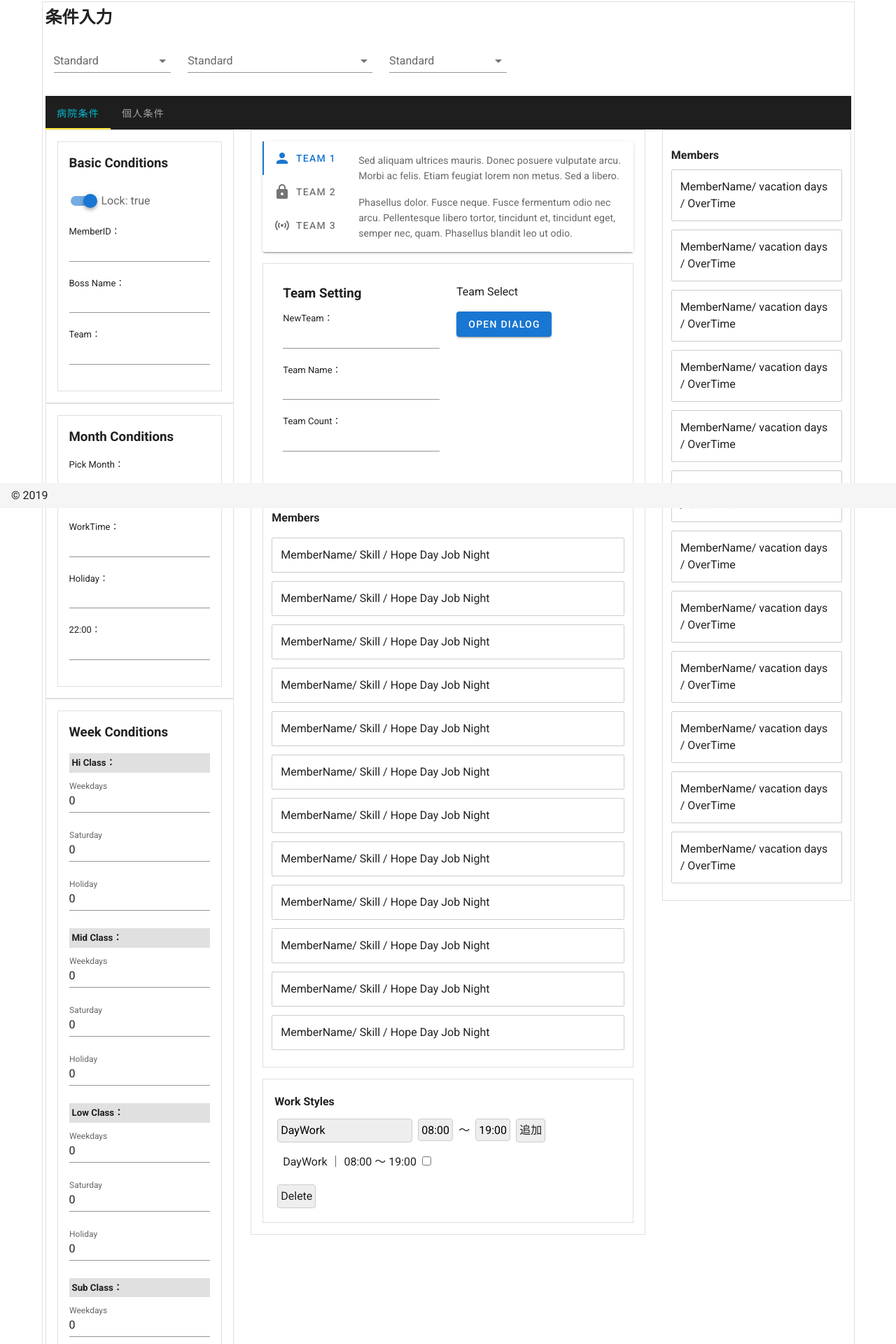
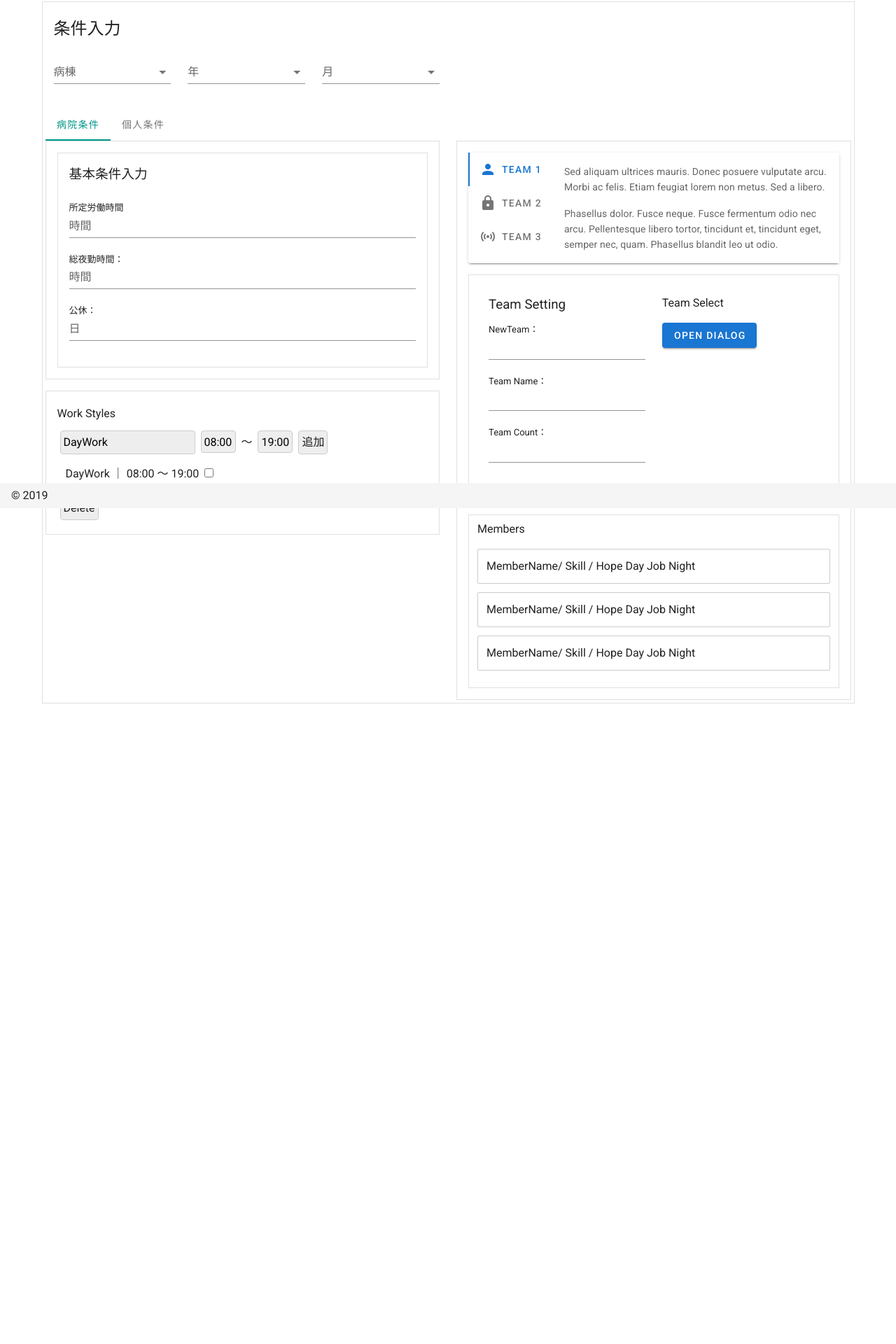
Before and after one commit to BoxPistols/nuxt-vuetify-20120, a Nuxt app: page /setting in a window 1280 px wide. Shown: the part 74-1994 px from the top of the page at 70% size. After the commit the page ends 1127 px from the top, so only its background shows below. Built offline with nearby package versions, Linux system fonts and the light colour scheme.

Commit message:
date select

```diff
--- a/pages/setting.vue
+++ b/pages/setting.vue
@@ -7,57 +7,52 @@
 
         <v-row no-gutters>
           <v-col lg="6">
-            <h2>条件入力</h2>
+            <h2 class="mt-4 ml-3">条件入力</h2>
             <div class="d-inline-flex">
               <v-col cols="4">
-                <v-select :items="teams" label="Standard"></v-select>
-              </v-col>
-              <v-col cols="6">
-                <v-select :items="teams" label="Standard"></v-select>
+                <v-select :items="teams" label="病棟"></v-select>
               </v-col>
               <v-col cols="4">
-                <v-select :items="teams" label="Standard"></v-select>
+                <v-select :items="year" label="年"></v-select>
+              </v-col>
+              <v-col cols="4">
+                <v-select :items="month" label="月"></v-select>
               </v-col>
             </div>
           </v-col>
         </v-row>
 
-        <v-tabs color="cyan" dark slider-color="yellow">
-          <v-tab ripple>
-            病院条件
-          </v-tab>
-          <v-tab ripple>
-            個人条件
-          </v-tab>
+        <v-tabs color="teal" slider-color="teal">
+          <v-tab ripple>病院条件</v-tab>
+          <v-tab ripple>個人条件</v-tab>
 
           <!-- tab1 -->
           <v-tab-item>
             <v-row>
               <!-- Layout-Left  -->
-              <v-col cols="3" style="">
+              <v-col cols="6" style="">
                 <!-- Basic Conditions -->
                 <v-card class="pa-1" outlined tile>
                   <v-col cols="12">
                     <v-card class="pa-1" outlined tile>
                       <v-col cols="12">
-                        <h3 class="pb-2">Basic Conditions</h3>
-                        <v-switch v-model="switch1" :label="`Lock: ${switch1.toString()}`"></v-switch>
-                        <div class="d-flex flex-column">
-                          <div class="form_title">MemberID：</div>
+                        <h3 class="pb-2">基本条件入力</h3>
+                        <div class="mt-4 d-flex flex-column">
+                          <div class="form_title">所定労働時間</div>
                           <div class="form_field">
-                            <v-text-field label="" single-line></v-text-field>
+                            <v-text-field label="時間" single-line></v-text-field>
                           </div>
                         </div>
                         <div class="d-flex flex-column">
-                          <div class="form_title">Boss Name：</div>
+                          <div class="form_title">総夜勤時間：</div>
                           <div class="form_field">
-                            <v-text-field label="" single-line></v-text-field>
+                            <v-text-field label="時間" single-line></v-text-field>
                           </div>
                         </div>
                         <div class="d-flex flex-column">
-                          <div class="form_title">Team：</div>
+                          <div class="form_title">公休：</div>
                           <div class="form_field">
-                            <v-text-field label="" single-line></v-text-field>
+                            <v-text-field label="日" single-line></v-text-field>
                           </div>
                         </div>
                       </v-col>
@@ -66,109 +61,46 @@
                 </v-card>
                 <!-- /Basic Conditions -->
 
-                <!-- Month Conditions -->
-                <v-card class="pa-1" outlined tile>
-                  <v-col cols="12">
-                    <v-card class="pa-1" outlined tile>
-                      <v-col cols="12">
-                        <h3 class="pb-4">Month Conditions </h3>
-                        <!-- Date Picker -->
-                        <div class="d-flex flex-column">
-                          <div class="form_title">Pick Month：</div>
-                          <div class="form_field">
-                            <v-menu ref="menu" v-model="menu" :close-on-content-click="false" :return-value.sync="date" transition="scale-transition" offset-y max-width="290px" min-width="290px">
-                              <template v-slot:activator="{ on }">
-                                <v-text-field v-model="date" label="" prepend-icon="event" readonly v-on="on"></v-text-field>
-                              </template>
-                              <v-date-picker v-model="date" type="month" :landscape="landscape" :reactive="reactive" locale="jp-ja" :day-format="date => new Date(date).getDate()" no-title scrollable>
-                                <v-spacer></v-spacer>
-                                <v-btn text color="primary" @click="menu = false">Cancel</v-btn>
-                                <v-btn text color="primary" @click="$refs.menu.save(date)">OK</v-btn>
-                              </v-date-picker>
-                            </v-menu>
-                          </div>
-                        </div>
-                        <!-- / Date Picker -->
 
-                        <div class="d-flex flex-column">
-                          <div class="form_title">WorkTime：</div>
-                          <div class="form_field">
-                            <v-text-field label="" single-line></v-text-field>
-                          </div>
-                        </div>
-                        <div class="d-flex flex-column">
-                          <div class="form_title">Holiday：</div>
-                          <div class="form_field">
-                            <v-text-field label="" single-line></v-text-field>
-                          </div>
-                        </div>
 
-                        <div class="d-flex flex-column">
-                          <div class="form_title">22:00：</div>
-                          <div class="form_field">
-                            <v-text-field label="" single-line></v-text-field>
-                          </div>
-                        </div>
-                      </v-col>
-                    </v-card>
+                <!-- ToDo List -->
+                <v-card class="totoList pa-1 mt-4" outlined tile>
+                  <v-col cols="12" class="">
+                    <div>
+                      <h4 class="totoList pt-1 mb-2">Work Styles</h4>
+                      <!-- v-on:keyup.enter="addTodo(newItemTitle) -->
+                      <input type="text" placeholder="input Style" v-model="newItemTitle">
+
+                      <select v-model="newItemSelect">
+                        <option value="08:00">08:00</option>
+                        <option value="22:00">22:00</option>
+                        <option value="12:00">12:00</option>
+                      </select>
+                      〜
+                      <select v-model="newItemJob">
+                        <option value="19:00">19:00</option>
+                        <option value="12:00">12:00</option>
+                        <option value="6:00">6:00</option>
+                      </select>
+
+                      <button type="button" name="button" v-on:click="addTodo(newItemTitle, newItemSelect, newItemJob)">追加</button>
+                    </div>
+
+                    <ul>
+                      <li v-for="item in items" :key="item.index">
+                        <p>
+                          <label v-bind:class="{ done: item.isChecked }">
+                            {{ item.title }} ｜ {{ item.selItem }} 〜 {{ item.itemJob }} <input type="checkbox" v-model="item.isChecked">
+                          </label>
+                        </p>
+                      </li>
+                    </ul>
+
+                    <button v-on:click="deleteTodo()">Delete</button>
+
                   </v-col>
                 </v-card>
-                <!-- /Month Conditions -->
-
-                <!-- Week Conditions -->
-                <v-card class="pa-1" outlined tile>
-                  <v-col cols="12">
-                    <v-card class="pa-1" outlined tile>
-                      <v-col cols="12">
-                        <h3 class="pb-3">Week Conditions</h3>
-                        <!-- <h4 class="pb-1">Weekdays</h4> -->
-
-                        <div class="d-flex flex-column">
-                          <h5 class="grey lighten-2 pa-1 mb-2 mt-1">Hi Class：</h5>
-                          <div class="form_title"></div>
-                          <div class="form_field">
-                            <v-text-field label="Weekdays" value="0" type="number" suffix=""></v-text-field>
-                            <v-text-field label="Saturday" value="0" type="number" suffix=""></v-text-field>
-                            <v-text-field label="Holiday" value="0" type="number" suffix=""></v-text-field>
-                          </div>
-                        </div>
-
-                        <div class="d-flex flex-column">
-                          <h5 class="grey lighten-2 pa-1 mb-2 mt-1">Mid Class：</h5>
-                          <div class="form_title"></div>
-                          <div class="form_field">
-                            <v-text-field label="Weekdays" value="0" type="number" suffix=""></v-text-field>
-                            <v-text-field label="Saturday" value="0" type="number" suffix=""></v-text-field>
-                            <v-text-field label="Holiday" value="0" type="number" suffix=""></v-text-field>
-                          </div>
-                        </div>
-
-                        <div class="d-flex flex-column">
-                          <h5 class="grey lighten-2 pa-1 mb-2 mt-1">Low Class：</h5>
-                          <div class="form_title"></div>
-                          <div class="form_field">
-                            <v-text-field label="Weekdays" value="0" type="number" suffix=""></v-text-field>
-                            <v-text-field label="Saturday" value="0" type="number" suffix=""></v-text-field>
-                            <v-text-field label="Holiday" value="0" type="number" suffix=""></v-text-field>
-                          </div>
-                        </div>
-
-                        <div class="d-flex flex-column">
-                          <h5 class="grey lighten-2 pa-1 mb-2 mt-1">Sub Class：</h5>
-                          <div class="form_title"></div>
-                          <div class="form_field">
-                            <v-text-field label="Weekdays" value="0" type="number" suffix=""></v-text-field>
-                            <v-text-field label="Saturday" value="0" type="number" suffix=""></v-text-field>
-                            <v-text-field label="Holiday" value="0" type="number" suffix=""></v-text-field>
-                          </div>
-                        </div>
-
-                      </v-col>
-
-                    </v-card>
-                  </v-col>
-                </v-card>
-                <!-- /Week Conditions -->
+                <!-- /ToDo List -->
               </v-col>
               <!-- /Layout-Left  -->
 
@@ -177,7 +109,6 @@
 
                 <v-card class="pa-1" outlined tile>
                   <v-col cols="12">
-
 
                     <!-- Dialog -->
                     <v-card class="mb-4">
@@ -297,83 +228,14 @@
                         <li>MemberName/ Skill / Hope Day Job Night</li>
                         <li>MemberName/ Skill / Hope Day Job Night</li>
                         <li>MemberName/ Skill / Hope Day Job Night</li>
-                        <li>MemberName/ Skill / Hope Day Job Night</li>
-                        <li>MemberName/ Skill / Hope Day Job Night</li>
-                        <li>MemberName/ Skill / Hope Day Job Night</li>
-                        <li>MemberName/ Skill / Hope Day Job Night</li>
-                        <li>MemberName/ Skill / Hope Day Job Night</li>
-                        <li>MemberName/ Skill / Hope Day Job Night</li>
-                        <li>MemberName/ Skill / Hope Day Job Night</li>
-                        <li>MemberName/ Skill / Hope Day Job Night</li>
-                        <li>MemberName/ Skill / Hope Day Job Night</li>
                       </ul>
                     </v-card>
-
-                    <!-- ToDo List -->
-                    <v-card class="totoList pa-1 mt-4" outlined tile>
-                      <v-col cols="12" class="">
-                        <div>
-                          <h4 class="totoList pt-1 mb-2">Work Styles</h4>
-                          <!-- v-on:keyup.enter="addTodo(newItemTitle) -->
-                          <input type="text" placeholder="input Style" v-model="newItemTitle">
-
-                          <select v-model="newItemSelect">
-                            <option value="08:00">08:00</option>
-                            <option value="22:00">22:00</option>
-                            <option value="12:00">12:00</option>
-                          </select>
-                          〜
-                          <select v-model="newItemJob">
-                            <option value="19:00">19:00</option>
-                            <option value="12:00">12:00</option>
-                            <option value="6:00">6:00</option>
-                          </select>
-
-                          <button type="button" name="button" v-on:click="addTodo(newItemTitle, newItemSelect, newItemJob)">追加</button>
-                        </div>
-
-                        <ul>
-                          <li v-for="item in items" :key="item.index">
-                            <p>
-                              <label v-bind:class="{ done: item.isChecked }">
-                                {{ item.title }} ｜ {{ item.selItem }} 〜 {{ item.itemJob }} <input type="checkbox" v-model="item.isChecked">
-                              </label>
-                            </p>
-                          </li>
-                        </ul>
-
-                        <button v-on:click="deleteTodo()">Delete</button>
-
-                      </v-col>
-                    </v-card>
-                    <!-- /ToDo List -->
 
                   </v-col>
                 </v-card>
               </v-col>
               <!-- /Main -->
 
-              <v-col cols="3">
-                <v-card class="pt-2" outlined style="" tile>
-                  <v-col cols="12">
-                    <h4 class="totoList pt-1 mb-2">Members</h4>
-                    <ul class="menberLists">
-                      <li draggable>MemberName/ vacation days / OverTime</li>
-                      <li draggable>MemberName/ vacation days / OverTime</li>
-                      <li draggable>MemberName/ vacation days / OverTime</li>
-                      <li draggable>MemberName/ vacation days / OverTime</li>
-                      <li draggable>MemberName/ vacation days / OverTime</li>
-                      <li draggable>MemberName/ vacation days / OverTime</li>
-                      <li draggable>MemberName/ vacation days / OverTime</li>
-                      <li draggable>MemberName/ vacation days / OverTime</li>
-                      <li draggable>MemberName/ vacation days / OverTime</li>
-                      <li draggable>MemberName/ vacation days / OverTime</li>
-                      <li draggable>MemberName/ vacation days / OverTime</li>
-                      <li draggable>MemberName/ vacation days / OverTime</li>
-                    </ul>
-                  </v-col>
-                </v-card>
-              </v-col>
 
             </v-row>
 
@@ -398,43 +260,30 @@
 <script>
 export default {
   data: () => ({
-    switch1: true,
     date: new Date().toISOString().substr(0, 7),
     menu: false,
     modal: false,
     dialog: false,
-    teams: ['2A', '2B'],
+    // getDay
+    year: [2018, 2019, 2020, 2021, 2022],
+    month: [1, 2, 3, 4, 5, 6, 7, 8, 9, 10, 11, 12],
+    day: 1,
+    days_max: '',
+    teams: ['1A', '1B', '1C', '2A', '2B', '2C'],
     items: [{
-        title: 'DayWork',
-        isChecked: false,
-        selItem: "08:00",
-        itemJob: "19:00"
-      },
-      // {
-      //   title: 'nameB',
-      //   isChecked: true,
-      //   selItem: "22:00",
-      //   itemJob: "12:00"
-      // },
-      // {
-      //   title: 'nameC',
-      //   isChecked: false,
-      //   selItem: "12:00",
-      //   itemJob: "6:00"
-      // },
-      // {
-      //   title: 'nameD',
-      //   isChecked: false,
-      //   selItem: "08:00",
-      //   itemJob: "19:00"
-      // },
-    ],
+      title: 'DayWork',
+      isChecked: false,
+      selItem: "08:00",
+      itemJob: "19:00"
+    }, ],
     newItemTitle: 'DayWork',
     newItemSelect: '08:00',
     newItemJob: '19:00',
-
     active: false,
   }),
+  created: function() {
+    this.get_days();
+  },
   methods: { //methodsオプションをまるっと追加
     addTodo: function(newItemTitle, newItemSelect, newItemJob) {
       if (this.newItemTitle.length < 1) {
@@ -456,11 +305,17 @@ export default {
         return item.isChecked === false //チェックが付いていないものはスルーする
       });
     },
+    // 日の最大数を取得
+    get_days: function() {
+      this.days_max = new Date(this.year, this.month, 0).getDate();
+    },
   },
 }
 </script>
 
 <style lang="sass" scoped>
+h1,h2,h3,h4
+  font-weight: 400
 .wrap
   max-width: 1600px
   min-width: 80vw
@@ -506,5 +361,4 @@ export default {
   select
    height: 32px
 
-
 </style>
```
